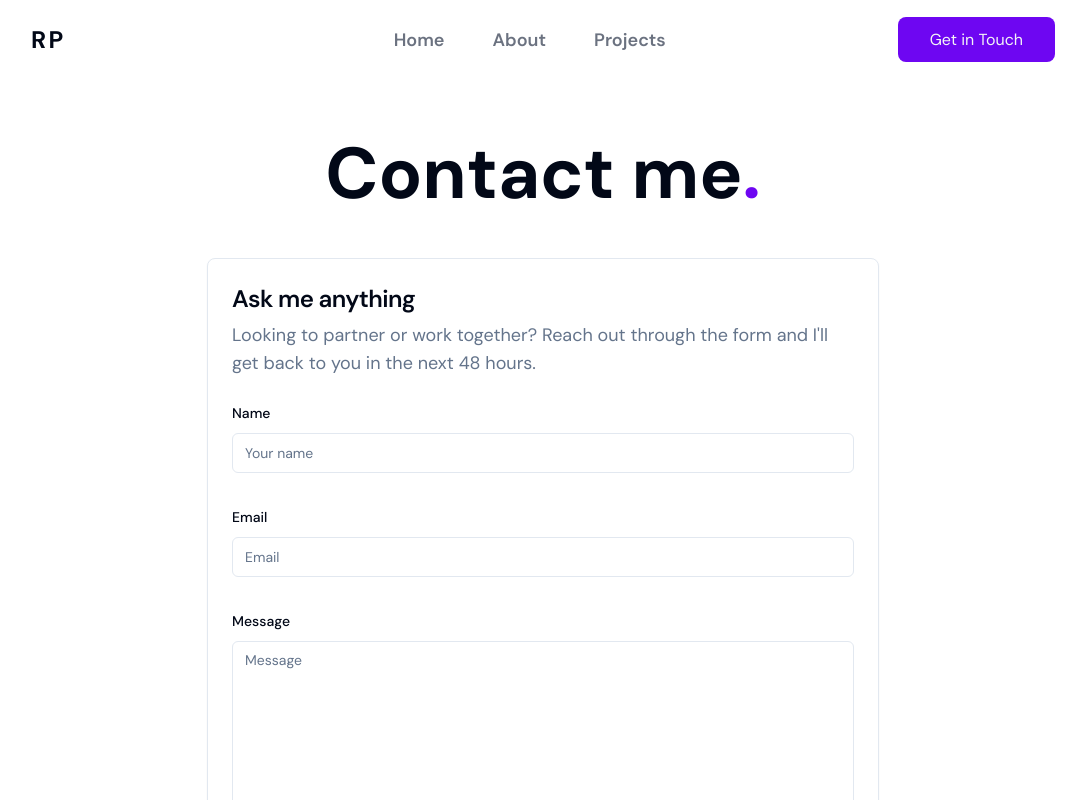
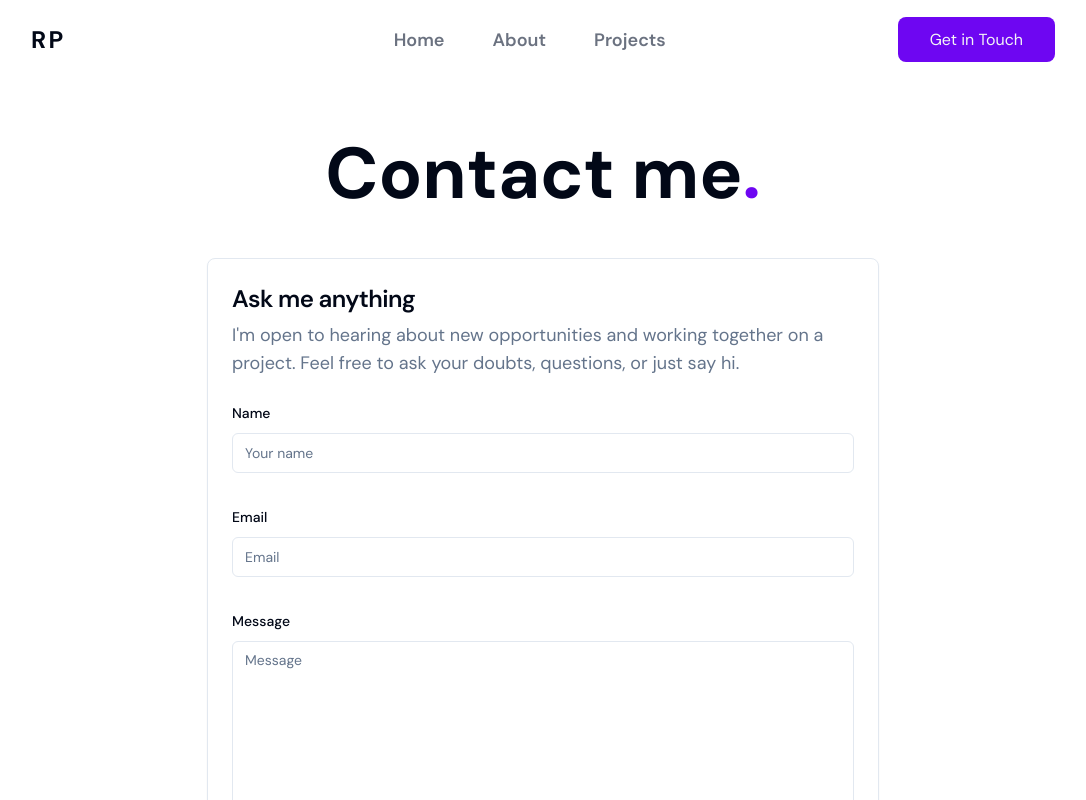
Before and after one commit to Rithvik8001/Rithvik-s-Portfolio, a Next.js app: page /contact in a window 1280 px wide. Shown: the top 800 px of the page, without its empty margins (97-1183 px from the left). Built offline with nearby package versions, Linux system fonts and the light colour scheme.

Commit message:
contact form changes

```diff
--- a/src/app/contact/page.tsx
+++ b/src/app/contact/page.tsx
@@ -23,8 +23,9 @@ export default function page() {
           <CardHeader>
             <CardTitle className="text-2xl">Ask me anything</CardTitle>
             <CardDescription className="mt-2 text-lg">
-              Looking to partner or work together? Reach out through the form
-              and I&apos;ll get back to you in the next 48 hours.
+              I'm open to hearing about new opportunities and working together
+              on a project. Feel free to ask your doubts, questions, or just say
+              hi.
             </CardDescription>
           </CardHeader>
           <CardContent>
```
